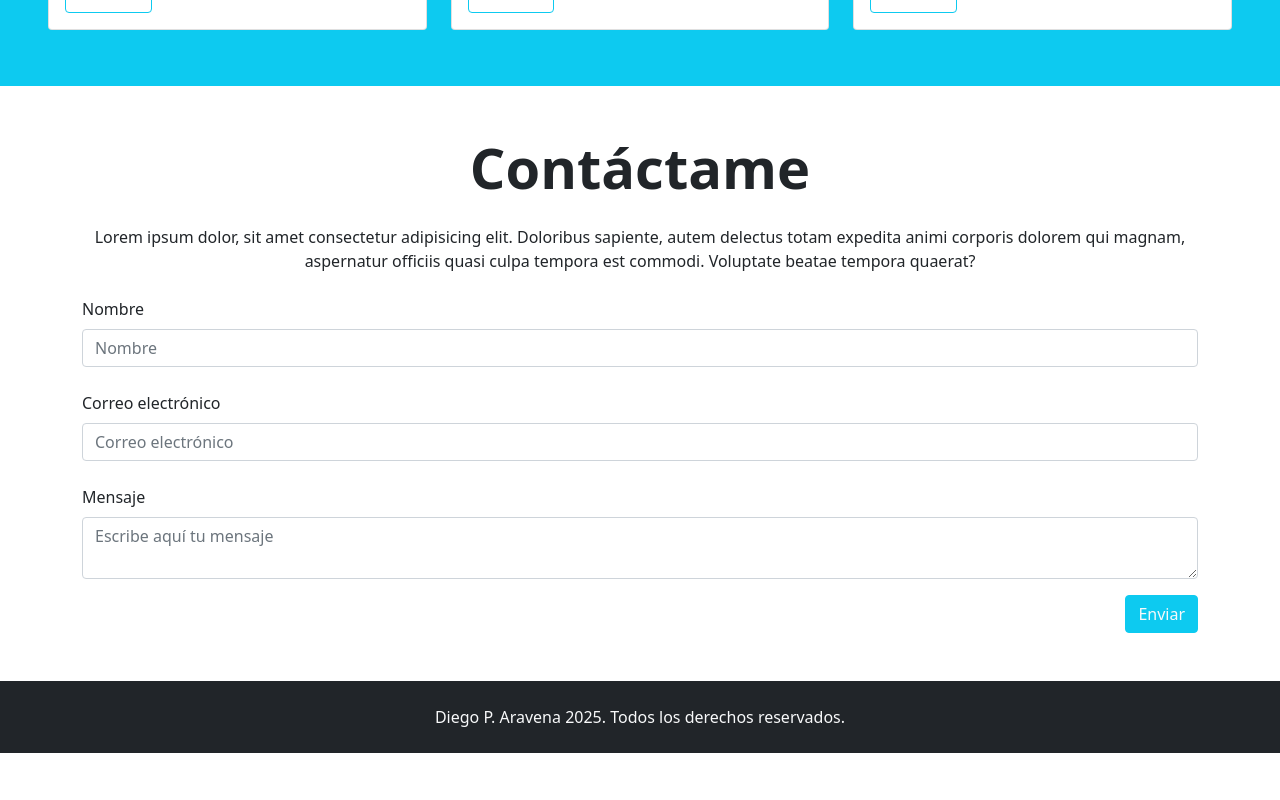
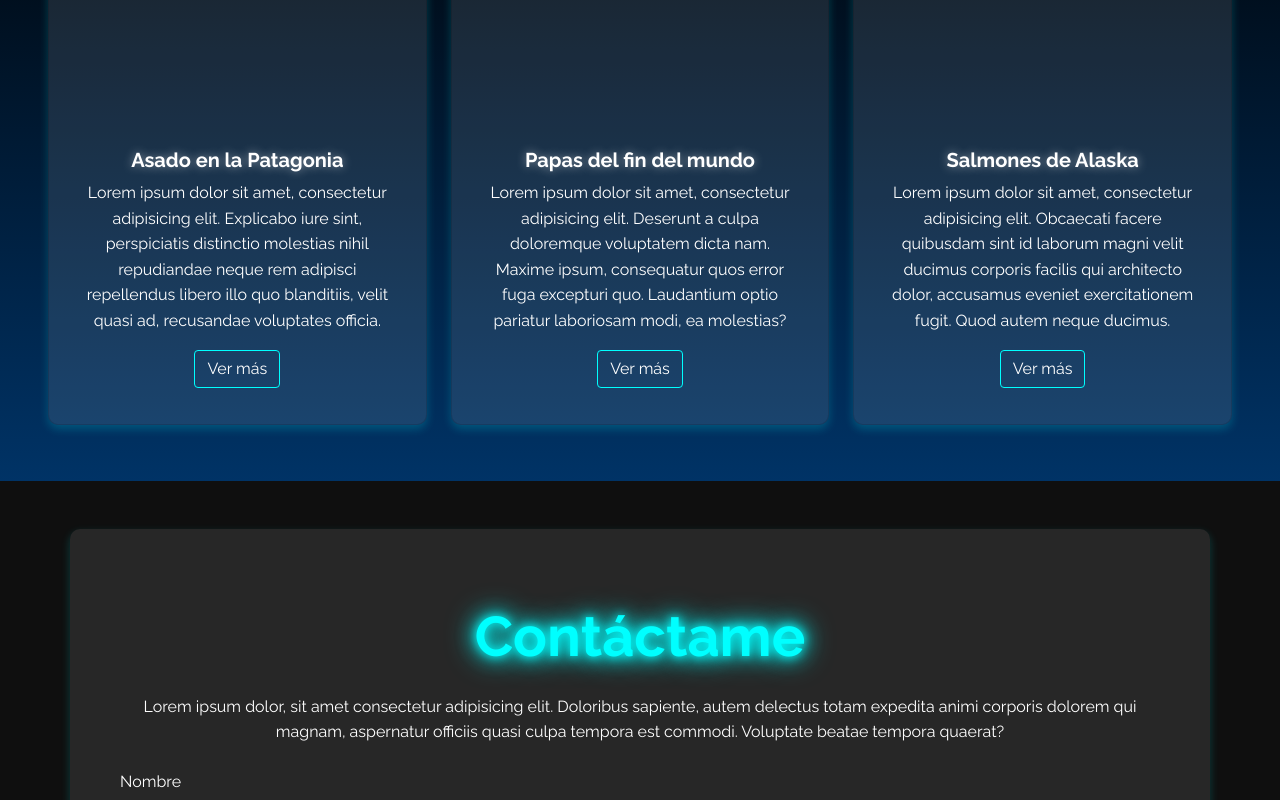
Before and after one commit to wiimri/DiegoAPA52.github.io, a plain HTML site: page index.html in a window 1280 px wide. Shown: the part 1620-2420 px from the top of the page. Before the commit the page ends 2373 px from the top, so only its background shows below. Drawn offline with nearby package versions, Linux system fonts and the light colour scheme.

Commit message:
se incorpora diseño css

```diff
--- a/assets/CSS/Styles.CSS
+++ b/assets/CSS/Styles.CSS
@@ -0,0 +1,155 @@
+/* Estilos Generales */
+body {
+    font-family: 'Raleway', sans-serif;
+    background-color: #0f0f0f;
+    color: white;
+    line-height: 1.6;
+    margin: 0;
+    padding: 0;
+}
+
+/* Barra de Navegación */
+.navbar {
+    padding: 15px;
+    box-shadow: 0px 4px 10px rgba(0, 255, 255, 0.3);
+}
+
+.navbar-brand h2 {
+    font-weight: bold;
+    color: cyan;
+}
+
+.nav-link {
+    color: white !important;
+    transition: color 0.3s ease-in-out;
+}
+
+.nav-link:hover {
+    color: cyan !important;
+}
+
+/* Estilos para el header */
+#Hero-Section {
+    background: rgba(0, 0, 0, 0.6); /* Fondo semi-transparente oscuro */
+    padding: 50px 0;
+}
+
+
+#Hero-Section h1 {
+    color: white !important; /* Asegura que el título sea blanco */
+    text-shadow: 0 0 10px rgba(0, 255, 255, 0.8),
+                 0 0 20px rgba(0, 255, 255, 0.6),
+                 0 0 30px rgba(0, 255, 255, 0.5);
+}
+
+#Hero-Section p {
+    color: white !important; /* Asegura que el párrafo sea blanco */
+    text-shadow: 0 0 10px rgba(0, 255, 255, 0.8),
+    0 0 20px rgba(0, 255, 255, 0.6),
+    0 0 30px rgba(0, 255, 255, 0.5);
+}
+
+/* Botones */
+.btn-info {
+    background: cyan;
+    border: none;
+    transition: all 0.3s ease-in-out;
+}
+
+.btn-info:hover {
+    background: #00aaff;
+    transform: scale(1.05);
+}
+
+.btn-outline-info {
+    color: white !important;  /* Cambia el color del texto a blanco */
+    border-color: #00ffff;  /* Mantiene el borde color cian */
+}
+
+.btn-outline-info:hover {
+    background-color: #00ffff;  /* Color de fondo en hover */
+    color: rgb(0, 0, 0) !important;  /* Letra negra en hover para contraste */
+}
+
+/* Sección Acerca de mí */
+#Acerca-de-mi {
+    background: rgba(255, 255, 255, 0.1);
+    padding: 50px;
+    border-radius: 10px;
+    box-shadow: 0px 4px 10px rgba(0, 255, 255, 0.2);
+}
+
+h2 {
+    font-size: 2.5rem;
+    font-weight: bold;
+    color: cyan;
+    text-shadow: 0px 0px 10px rgba(0, 255, 255, 0.5);
+}
+
+/* Tarjetas de Trabajos */
+.card {
+    background: rgba(255, 255, 255, 0.1);
+    border-radius: 10px;
+    padding: 20px;
+    transition: transform 0.3s ease-in-out;
+    color: white;
+    box-shadow: 0px 4px 10px rgba(0, 255, 255, 0.2);
+}
+
+.card:hover {
+    transform: scale(1.05);
+    box-shadow: 0px 5px 15px rgba(0, 255, 255, 0.3);
+}
+
+.card-title {
+    font-weight: bold;
+    text-shadow: 0px 0px 10px rgba(255, 255, 255, 0.5);
+}
+
+.image-top {
+    height: 180px;
+    background-size: cover;
+    background-position: center;
+    border-radius: 10px;
+}
+
+/* Sección Mis Trabajos */
+#Mis-trabajos {
+    background: linear-gradient(to bottom, #000, #003366);
+    padding: 50px 20px;
+    text-align: center;
+}
+
+/* Sección Contacto */
+#Contacto {
+    background: rgba(255, 255, 255, 0.1);
+    padding: 50px;
+    border-radius: 10px;
+    box-shadow: 0px 4px 10px rgba(0, 255, 255, 0.2);
+}
+
+/* Formulario de contacto */
+.form-control {
+    background: rgba(255, 255, 255, 0.1);
+    color: white;
+    border: none;
+    padding: 10px;
+}
+
+.form-control::placeholder {
+    color: rgba(255, 255, 255, 0.6);
+}
+
+/* Footer */
+footer {
+    background: black;
+    padding: 20px;
+    text-align: center;
+    color: white;
+}
+
+/* Efecto Neón en los títulos */
+h2, h3 {
+    color: cyan;
+    text-shadow: 0 0 10px cyan, 0 0 20px cyan, 0 0 30px cyan;
+}
--- a/index.html
+++ b/index.html
@@ -14,7 +14,8 @@
     <link rel="stylesheet" href="https://cdnjs.cloudflare.com/ajax/libs/font-awesome/5.9.0/css/all.min.css"
         integrity="sha512-q3eWabyZPc1XTCmF+8/LuE1ozpg5xxn7iO89yfSOd5/oKvyqLngoNGsx8jq92Y8eXJ/IRxQbEC+FGSYxtk2oiw=="
         crossorigin="anonymous" referrerpolicy="no-referrer" />
-    <link rel="stylesheet" href="assets/css/estilos.css">
+    <link rel="stylesheet" href="assets/CSS/styles.css">
+
 </head>
 
 <body>
```
